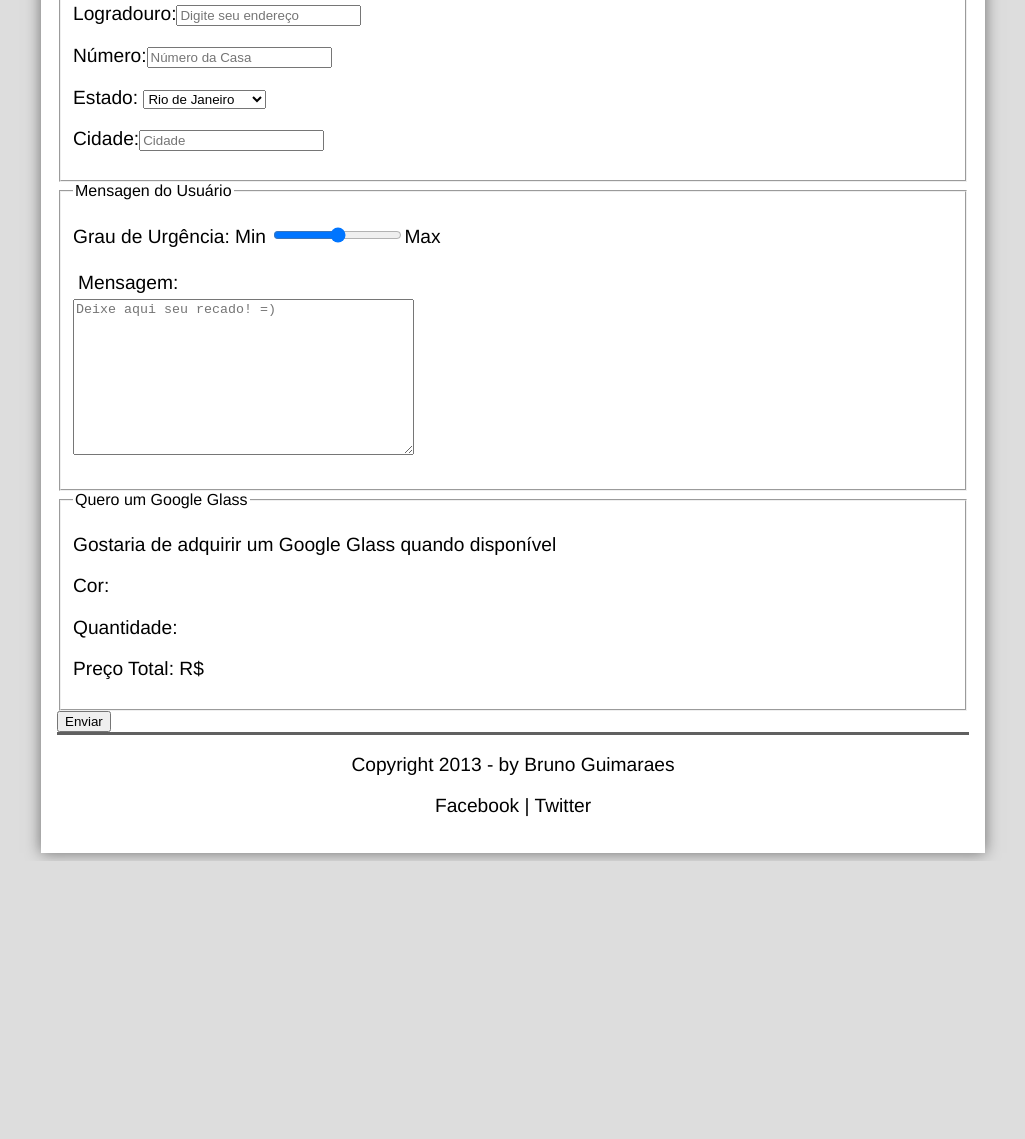
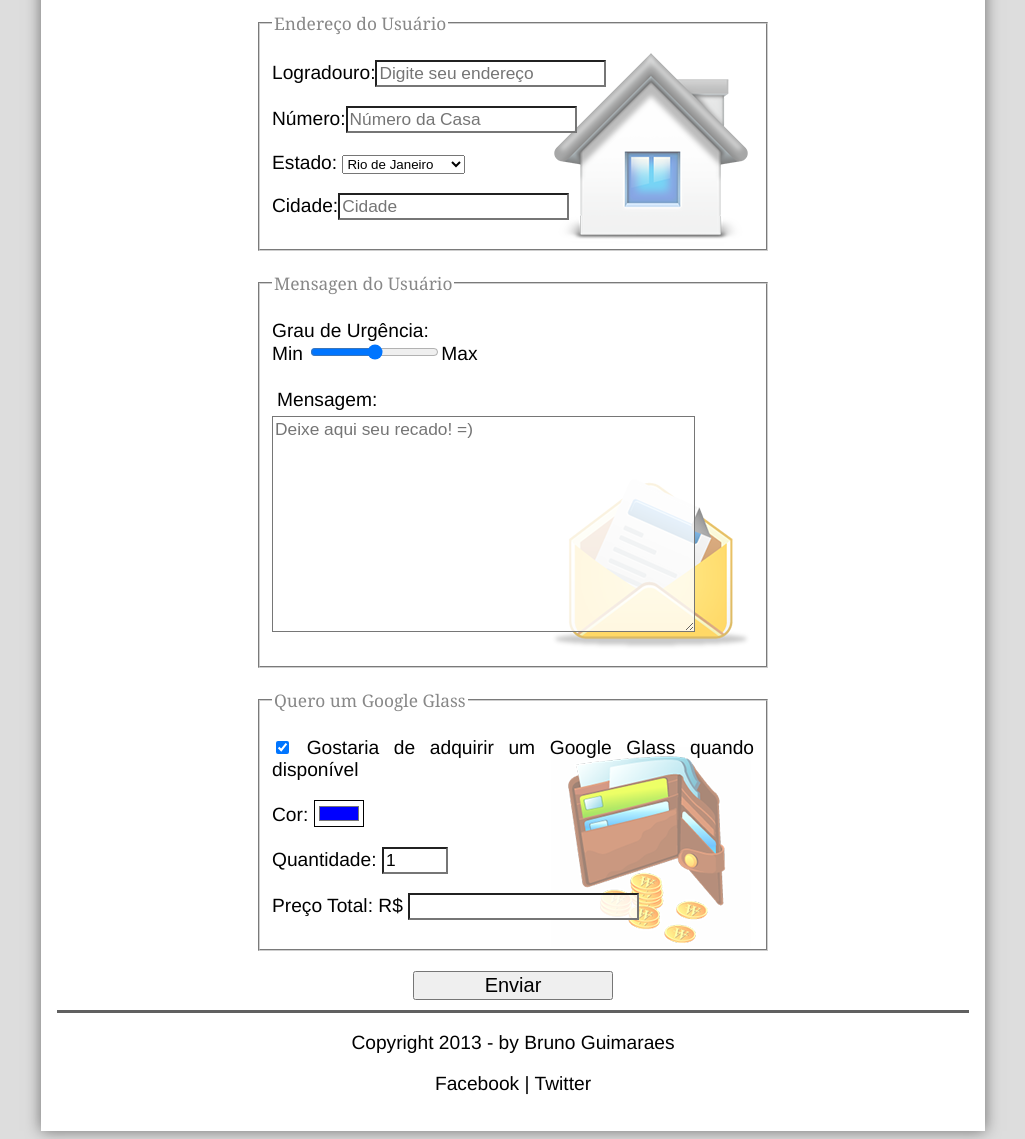
Before and after one commit to devguimaraes/html5css3, a plain HTML site: page fale-conosco.html in a window 1280 px wide. Shown: the part 680-1819 px from the top of the page, without its empty margins (127-1152 px from the left). Before the commit the page ends 1541 px from the top, so only its background shows below. Drawn offline with Linux system fonts and the light colour scheme.

Commit message:
Finalização do Curso de HTML5 & CSS3 - Gustavo Guanabara

```diff
--- a/_css/form.css
+++ b/_css/form.css
@@ -122,6 +122,74 @@ article header h3 {
     margin-top: 0.5rem;
 }
 
+form {
+    width: 550px;
+    margin: auto;
+}
+
+input,
+textarea {
+    font-family: Arial, Helvetica, sans-serif;
+    font-weight: normal;
+    font-size: 13pt;
+    background-color: rgba(255, 255, 255, .8);
+}
+
+input:hover,
+textarea:hover {
+    background-color: #dddddd;
+}
+
+legend {
+    color: #888888;
+    font: bold;
+    font-size: 13pt;
+    font-family: Cambria, Cochin, Georgia, Times, 'Times New Roman', serif;
+}
+
+fieldset {
+    border-color: #cecece;
+    margin: 20px;
+}
+
+fieldset#usuario {
+    background: url("../_imagens/icone-contato.png") no-repeat 95% 95%;
+}
+
+fieldset#mensagem label {
+    display: block;
+}
+
+fieldset#endereco {
+    background: url(../_imagens/icone-endereco.png) no-repeat 95% 95%;
+    background-color: rgba(255, 255, 255, .8);
+}
+
+fieldset#sexo {
+    width: 150px;
+}
+
+fieldset#mensagem {
+    background: url(../_imagens/icone-mensagem.png) no-repeat 95% 95%;
+    background-color: rgba(255, 255, 255, .8);
+}
+
+fieldset#pedido {
+    background: url(../_imagens/icone-pagamento.png) no-repeat 95% 95%;
+    background-color: rgba(255, 255, 255, .8);
+}
+
+div#botao {
+    text-align: center;
+    margin-bottom: 10px;
+}
+
+form button {
+    width: 200px;
+    font-size: 20px;
+    font-style: bold;
+}
+
 footer#rodape {
     border-top: 0.2rem solid #606060;
     clear: both;
--- a/fale-conosco.html
+++ b/fale-conosco.html
@@ -7,6 +7,7 @@
     <meta name="author" content="Bruno Guimarães">
     <meta name="description" content="Aula de HTML5 e CSS3 - Gustvo Guanabara">
     <meta name="keywords" content="html5, css3, desenvolviment Web, curso em video, gustavo guanabara">
+    <link rel="icon" href="_imagens/icone.ico">
     <link rel="stylesheet" href="_css/form.css">
 </head>
 
@@ -30,18 +31,15 @@
                 </ul>
             </nav>
         </header>
-
-
-
         <article>
             <header>
                 <h3>Glass > Fotos</h3>
                 <h1>Formulário de Contato</h1>
                 <h3>por Bruno Guimarães</h3>
 
-                <form method="POST" id="cadastro" action="malito:bguimaraes@outlook.com">
-                    <fieldset>
-                        <legend id="usuario">Identificação do Usuário</legend>
+                <form method="POST" id="cadastro" action="malito:bguimaraes@outlook.com" oninput="calc_total();">
+                    <fieldset id="usuario">
+                        <legend>Identificação do Usuário</legend>
                         <p><label for="idNome">Nome:</label> <input type="text" placeholder="Digite seu nome" name="nameNome" id="idNome" size="20" maxlength="60" autofocus></p>
                         <p><label for="idSenha">Senha</label><input type="password" placeholder="Digite sua senha" name="nameSenha" maxlength="12" id="idSenha"> </p>
                         <p><label for="idEmail">Email:</label><input type="email" placeholder="Digite seu e-mail" name="nameEmail" id="idEmail" minlength="2" maxlength="40 "></p>
@@ -52,7 +50,7 @@
                         </fieldset>
                         <p><label for="nascimento">Data de Nascimento:</label><input type="date" placeholder="Dt Nascimento" id="nascimento"> </p>
                     </fieldset>
-                    <fieldset id="endereço">
+                    <fieldset id="endereco">
                         <legend>Endereço do Usuário</legend>
                         <p><label for="endereco">Logradouro:</label><input type="text" id="endereco" name="endereco" placeholder="Digite seu endereço"></p>
                         <p><label for="numero">Número:</label><input type="number" id="numero" name="numero" placeholder="Número da Casa"></p>
@@ -71,7 +69,7 @@
                         <legend>
                             Mensagen do Usuário
                         </legend>
-                        <p><label for="urgencia">Grau de Urgência:</label> Min
+                        <p><label for="urgencia">Grau de Urgência:</label>Min
                             <input type="range" min="0" max="10" name="emergency" id="urgencia">Max
                         </p>
                         <p id="sms"><label for="msg">Mensagem:</label>
@@ -80,18 +78,23 @@
                     </fieldset>
                     <fieldset id="pedido">
                         <legend>Quero um Google Glass </legend>
-                        <p><label for="Glass">Gostaria de adquirir um Google Glass quando disponível </label></p>
-                        <p><label for="cor">Cor:</p>
-                        <p><label for="qntd">Quantidade:</label></p>
-                        <p><label for="total">Preço Total: R$</label></p>
+                        <p><input type="checkbox" name="Glass" id="Glass" checked>
+                            <label for="Glass">Gostaria de adquirir um Google Glass quando disponível </label></p>
+                        <p><label for="cor">Cor:
+                            <input type="color" name="cor" id="cor" value="#0000ff">
+                        </p>
+                        <p><label for="qntd">Quantidade:</label>
+                            <input type="number" id="qntd" name="quantidade" min="0" max="10" value="1"></p>
+                        <p><label for="total">Preço Total: R$</label>
+                            <input type="text" name="total" id="total" readonly></p>
                     </fieldset>
-                    <button type="submit">Enviar</button>
+                    <div id="botao">
+                        <button type="submit">Enviar</button>
+                    </div>
+
                 </form>
             </header>
         </article>
-
-
-
         <footer id="rodape">
             <p>Copyright 2013 - by Bruno Guimaraes</p>
             <p><a href="hhtps://www.facebook.com" target="_blank">Facebook</a> | <a href="https://www.twitter.com" target="_blank">Twitter</a></p>
@@ -100,5 +103,13 @@
 </body>
 
 <script src="_javascript/specs.js"></script>
+<script>
+    function calc_total() {
+        var qtd = parseInt(document.getElementById("qntd").value);
+        tot = qtd * 1500;
+        document.getElementById("total").value = tot;
+
+    }
+</script>
 
 </html>
```
Also changed, not shown: fotos.html (+1 -0 lines), google-glass.html (+1 -0 lines), multimidia.html (+1 -6 lines), specs.html (+1 -0 lines).
